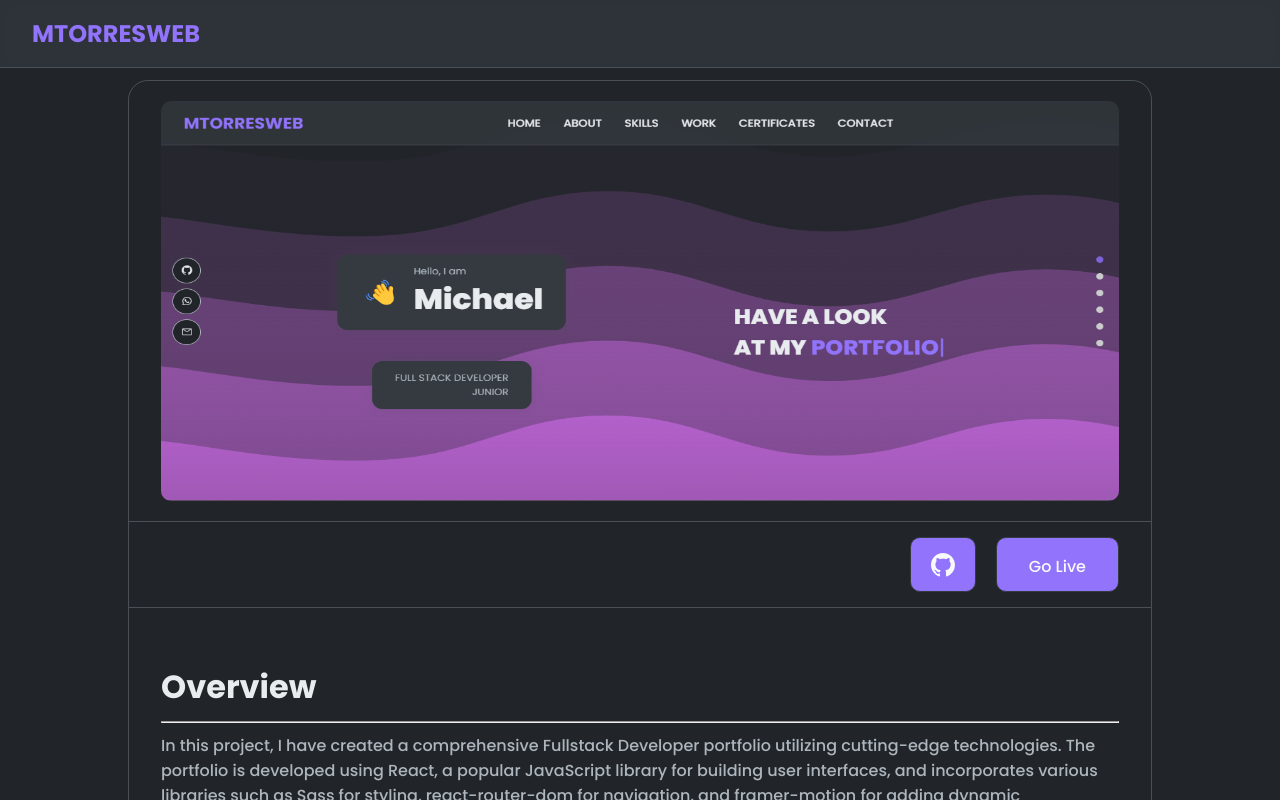
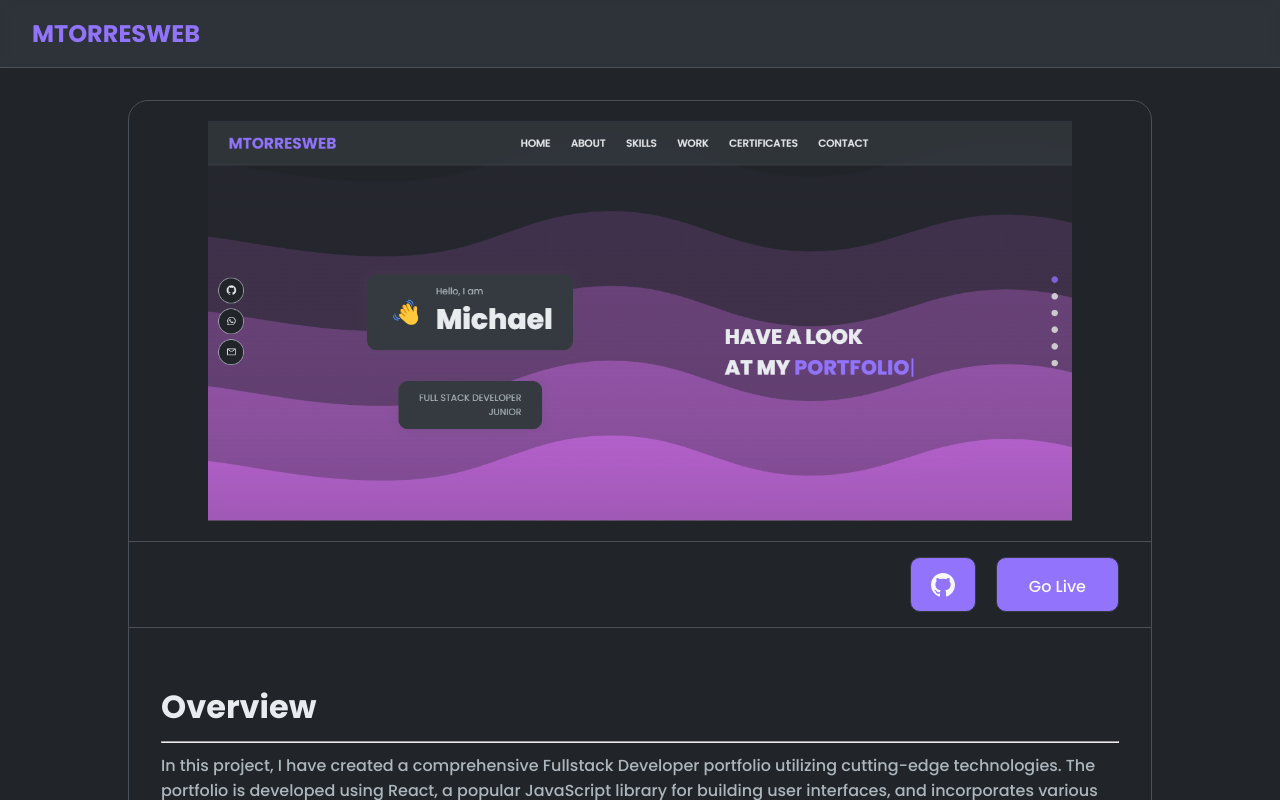
Before and after one commit to mtorresweb/personal-portfolio, a React (Vite) app: page /project/1 in a window 1280 px wide. Shown: the top 800 px of the page. Built offline with nearby package versions, Linux system fonts and the light colour scheme.

Commit message:
update project styles

```diff
--- a/src/sass/views/project.scss
+++ b/src/sass/views/project.scss
@@ -5,18 +5,20 @@
   flex-direction: column;
 
   .project-content {
+    max-width: 1225px;
     padding: 20px 0px;
     display: flex;
     width: 80%;
     flex-direction: column;
     align-items: center;
     gap: 20px;
-    margin: 80px auto;
+    margin: 100px auto;
     border: 1px solid $grey;
     border-radius: 20px;
 
     img {
       width: calc(100% - 64px);
+      object-fit: contain;
       border-radius: 10px;
       max-height: 400px;
     }
```
